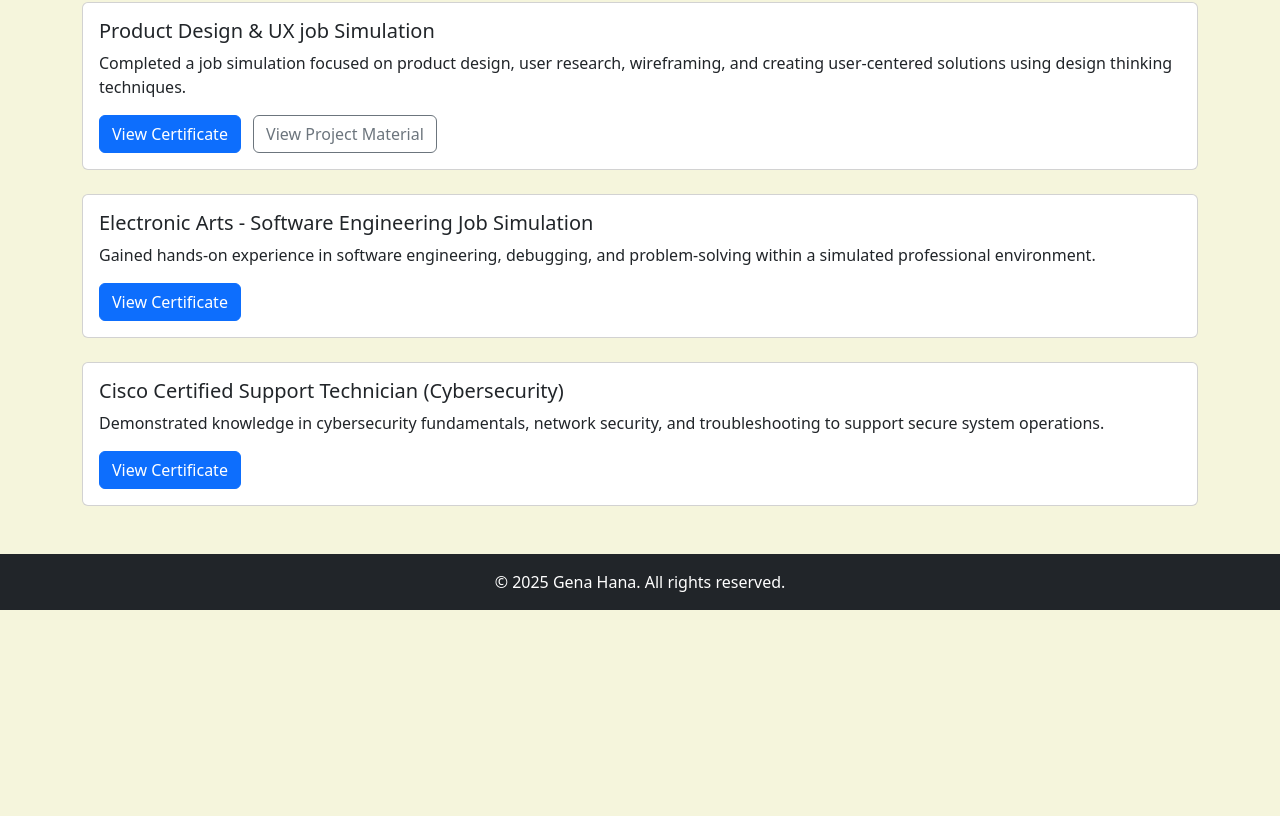
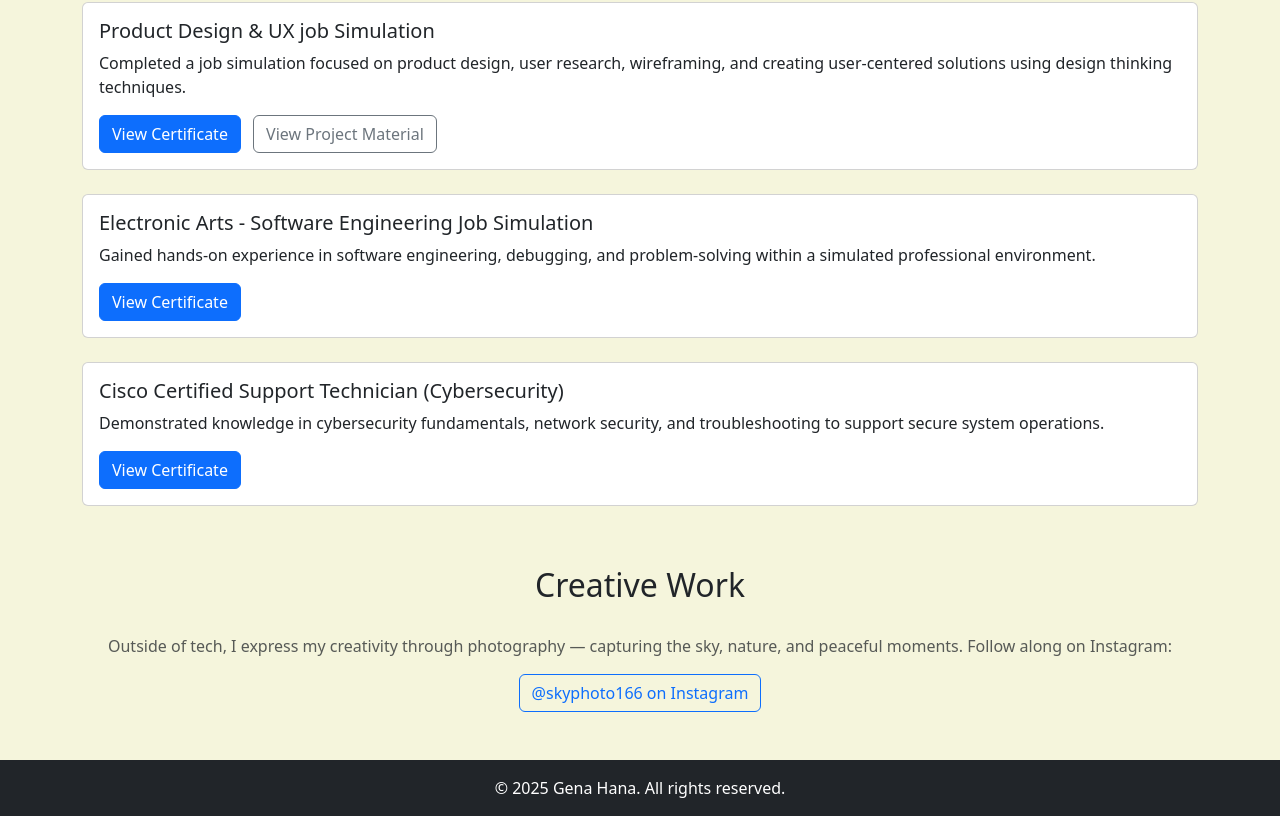
Before and after one commit to gen6h/gen6h.github.io, a plain HTML site: page index.html in a window 1280 px wide. Shown: the part 2113-2929 px from the top of the page. Before the commit the page ends 2723 px from the top, so only its background shows below. Drawn offline with nearby package versions, Linux system fonts and the light colour scheme.

Commit message:
Update index.html

```diff
--- a/index.html
+++ b/index.html
@@ -161,6 +161,16 @@
 
   </section>
 
+  <section class="container text-center my-5">
+    <h2 class="section-title">Creative Work</h2>
+    <p class="text-muted">
+      Outside of tech, I express my creativity through photography — capturing the sky, nature, and peaceful moments.
+      Follow along on Instagram:
+    </p>
+    <a href="https://instagram.com/skyphoto166" target="_blank" class="btn btn-outline-primary">
+      @skyphoto166 on Instagram
+    </a>
+  </section>
 
   <!-- Footer -->
   <footer class="bg-dark text-white text-center py-3">
```
